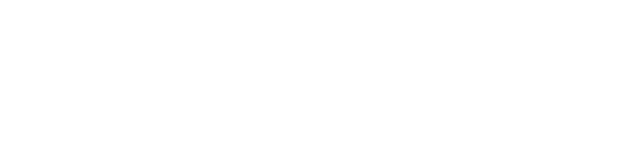
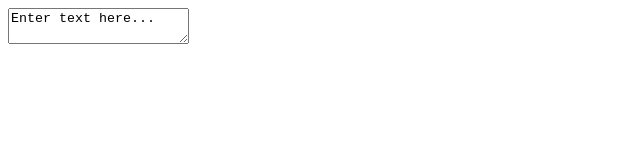
Before and after one commit to Hugobrr/maldade_da_vivi, a website: page index.html in a window 1280 px wide. Shown: the whole page, without its empty margins (0-640 px from the left). Drawn offline with Linux system fonts and the light colour scheme.

Commit message:
textarea

```diff
--- a/index.html
+++ b/index.html
@@ -8,6 +8,7 @@
 </head>
 
 <body>
+    <textarea name="data" id="teste">Enter text here...</textarea>
 
 </body>
 
```
